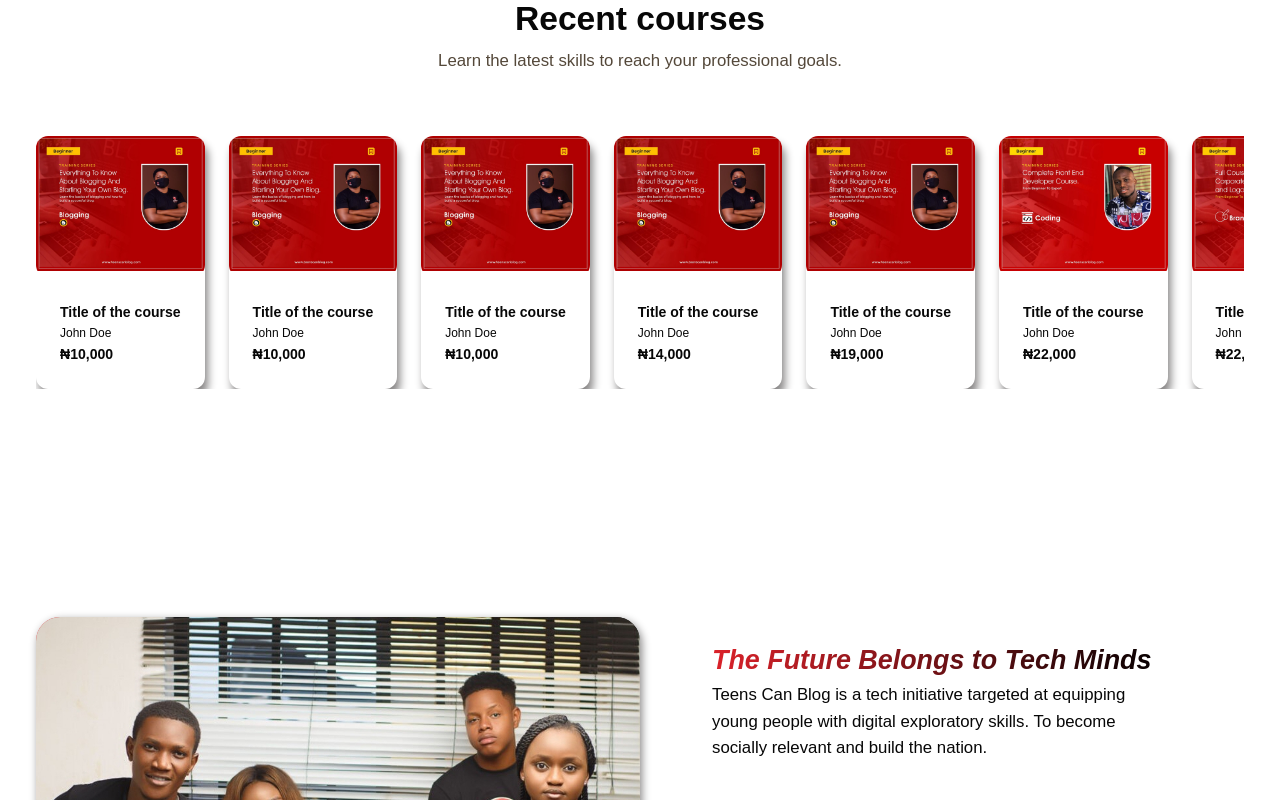
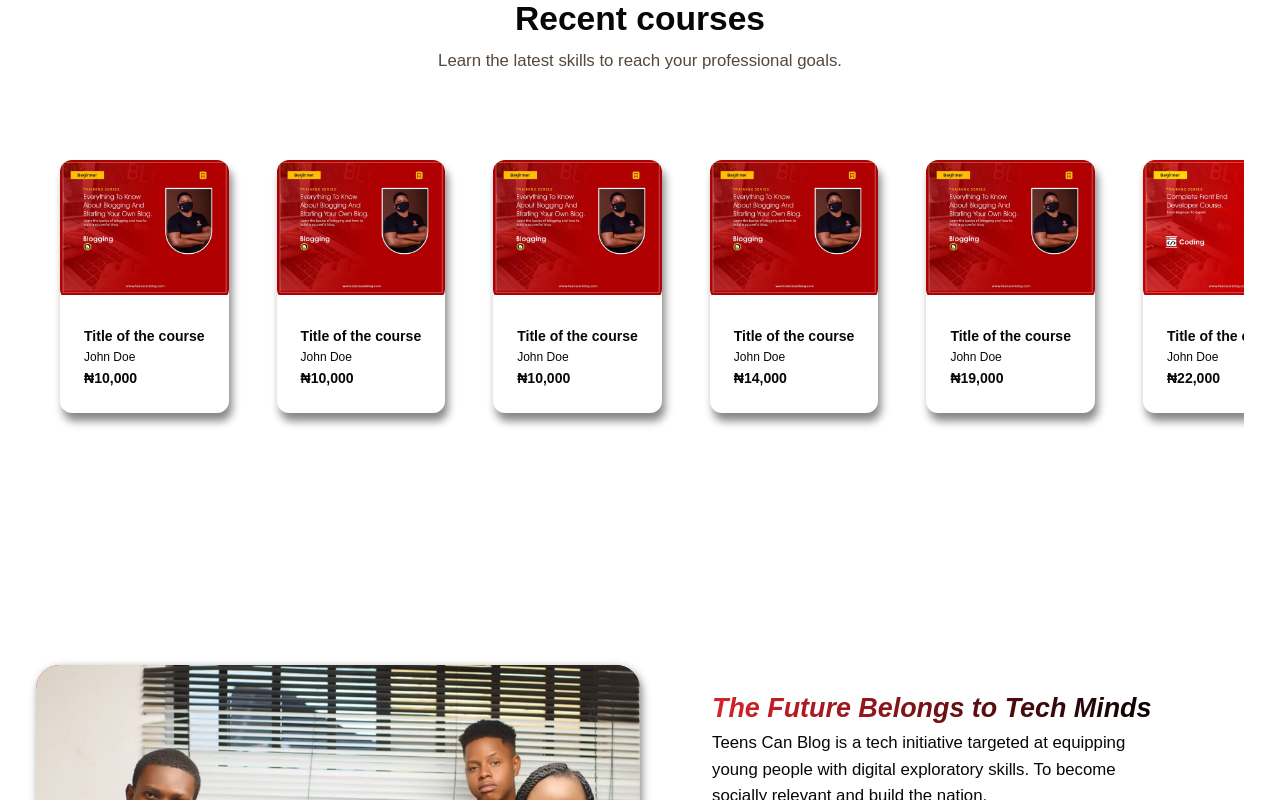
Before and after one commit to Niscolinx/teenscan, a React (Create React App) app: page / in a window 1280 px wide. Shown: the part 740-1540 px from the top of the page. Built offline with nearby package versions, Linux system fonts and the light colour scheme; what react-router-last-location would draw is missing.

Commit message:
working on courses

```diff
--- a/src/sass/components/course_cards.scss
+++ b/src/sass/components/course_cards.scss
@@ -10,11 +10,12 @@
     display: flex;
     overflow: auto;
     white-space: nowrap;
+    transition: all 2s;
 
     .course {
         box-shadow: 3px 8px 9px rgb(136, 134, 134);
         border-radius: 1rem 1rem;
-        margin-right: 2rem;
+        margin: 2rem;
 
         &__imgbox {
             border-radius: 1rem 1rem;
```
